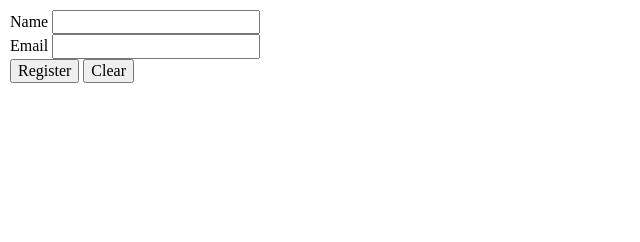
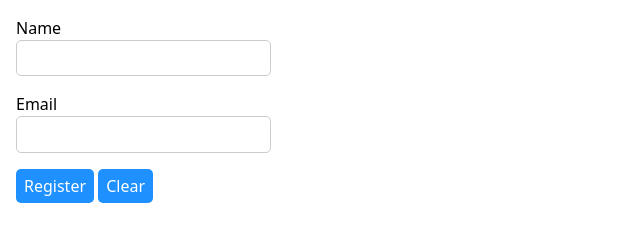
Before and after one commit to chrisvasqm/mosh-html-css, a plain HTML site: page index.html in a window 1280 px wide. Shown: the whole page, without its empty margins (0-640 px from the left). Drawn offline with Linux system fonts and the light colour scheme.

Commit message:
Styling the form

```diff
--- a/css/styles.css
+++ b/css/styles.css
@@ -1,33 +1,42 @@
 body {
-  margin: 10px;
+  padding: 1rem;
+  font-family: system-ui, -apple-system, BlinkMacSystemFont, 'Segoe UI', Roboto, Oxygen, Ubuntu, Cantarell, 'Open Sans', 'Helvetica Neue', sans-serif;
+  line-height: 1.5;
 }
 
-.container {
-  display: flex;
-  flex-direction: column;
+label {
+  display: block;
 }
 
-.box {
-  background-color: gold;
-  padding: 1rem;
+input[type='text'],
+input[type='email'] {
+  border: 1px solid #ccc;
+  border-radius: 5px;
+  padding: 0.5rem 0.7rem;
+  transition: border-color 0.30s;
 }
 
-.box:nth-of-type(2) {
-  background-color: dodgerblue;
+input[type='text']:focus,
+input[type='email']:focus {
+  border-color: dodgerblue;
+  outline: 0;
 }
 
-@media screen and (min-width: 600px) {
-  .container {
-    flex-direction: row;
-  }
+.form-group {
+  margin-bottom: 1rem;
 }
 
-@media screen and (min-width: 900px) {
-  .container {
-    flex-direction: row;
-  }
+button {
+  background-color: #1e90ff;
+  color: white;
+  border: 0;
+  padding: 0.5rem;
+  border-radius: 5px;
+  outline: 0;
+  cursor: pointer;
+  transition: background-color 0.4s;
+}
 
-  .box {
-    background-color: white;
-  }
+button:hover {
+  background-color: #166ec7;
 }
--- a/index.html
+++ b/index.html
@@ -11,12 +11,12 @@
   </head>
   <body>
     <form>
-      <div>
+      <div class="form-group">
         <label for="name">Name</label>
         <input id="name" type="text" />
       </div>
 
-      <div>
+      <div class="form-group">
         <label for="email">Email</label>
         <input id="email" type="text" />
       </div>
```
